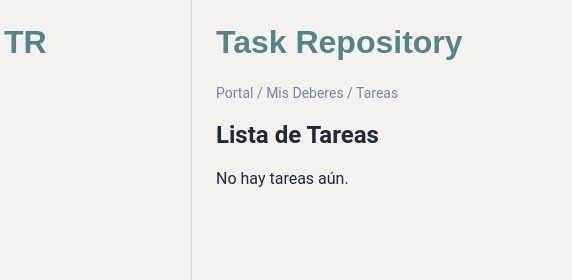
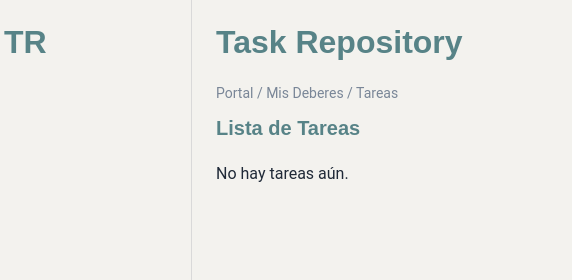
Before and after one commit to Vargm-b/task-repository, a website: page frontend/views/assignment-list.html in a window 1280 px wide. Shown: the top 280 px of the page, 68-640 px from the left. Drawn offline with Linux system fonts and the light colour scheme.

Commit message:
style(styles): unify section heading styles

```diff
--- a/frontend/styles/styles.css
+++ b/frontend/styles/styles.css
@@ -118,7 +118,8 @@
     color: var(--secondary);
 }
 
-.create-class-section h2 {
+.create-class-section h2,
+.assignment-list-section h2 {
     margin: 0 0 24px 0;
     font-family: 'Schibsted Grotesk', sans-serif;
     font-size: 20px;
```
